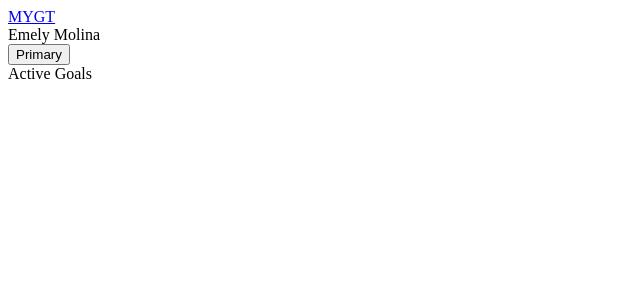
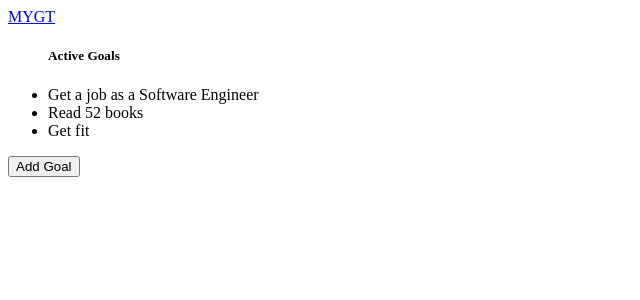
Before and after one commit to mlymolina/MYGT, a React app: page / in a window 1280 px wide. Shown: the top 300 px of the page, without its empty margins (0-640 px from the left). Built offline with nearby package versions, Linux system fonts and the light colour scheme; the HTML template or start-up script is replaced by a standard one.

Commit message:
components update

```diff
--- /dev/null
+++ b/react-client/src/components/ActiveGoals.jsx
@@ -0,0 +1,20 @@
+import React from 'react';
+import GoalList from './GoalList.jsx';
+import Button from './Button.jsx';
+
+class ActiveGoals extends React.Component {
+  constructor(props) {
+    super(props);
+  }
+
+  render() {
+    return (
+      <div className='active-goals'>
+        <GoalList goals={this.props.goals}/>
+        <Button addGoal={this.props.addGoal}/>
+      </div>
+    );
+  }
+}
+
+export default ActiveGoals;
--- a/react-client/src/components/App.jsx
+++ b/react-client/src/components/App.jsx
@@ -1,15 +1,21 @@
 import React from 'react';
 import Menu from './Menu.jsx';
-import CurrentView from './CurrentView.jsx';
+import ActiveGoals from './ActiveGoals.jsx';
 import MainNavBar from './MainNavbar.jsx';
 
 class App extends React.Component {
   constructor(props) {
     super(props);
     this.state = {
-      goals: [],
+      goals: ['Get a job as a Software Engineer','Read 52 books','Get fit'],
       user: 'Emely',
+      currentView: 'active_goals'
     };
+    this.addGoal = this.addGoal.bind(this);
+  }
+
+  addGoal() {
+    console.log('Hello from addGoal');
   }
 
   componentDidMount() {
@@ -19,15 +25,12 @@ class App extends React.Component {
   render() {
     return (
       <div>
-        <MainNavBar />
+        <MainNavBar profile={this.state.user}/>
         <div className='container'>
           <div className='row'>
-            <div className='col-sm-4'>
-              <Menu />
+            <div className='col-sm-8'>
+              <ActiveGoals addGoal={this.addGoal} goals={this.state.goals}/>
             </div>
-              <div className='col-sm-8'>
-              <CurrentView />
-              </div>
           </div>
         </div>
       </div>
--- a/react-client/src/components/Button.jsx
+++ b/react-client/src/components/Button.jsx
@@ -5,8 +5,9 @@ class Button extends React.Component {
     return(
       <button
         type='button'
-        class='btn btn-outline-primary'>
-        Primary
+        className='btn btn-outline-primary'
+        onClick={this.props.addGoal}>
+        Add Goal
       </button>
     );
   }
--- a/react-client/src/components/CurrentView.jsx
+++ /dev/null
@@ -1,16 +0,0 @@
-import React from 'react';
-import Button from './Button.jsx';
-
-class CurrentView extends React.Component {
-
-  render() {
-    return (
-      <div>
-        <Button/>
-        <div >Active Goals</div>
-      </div>
-    );
-  }
-}
-
-export default CurrentView;
--- a/react-client/src/components/Dashboard.jsx
+++ b/react-client/src/components/Dashboard.jsx
@@ -1,4 +1,4 @@
-import React from "react";
+import React from 'react';
 
 class Dashboard extends React.Component {
 
--- a/react-client/src/components/Goal.jsx
+++ b/react-client/src/components/Goal.jsx
@@ -1,11 +1,13 @@
 import React from 'react';
 
 class Goal extends React.Component {
+  constructor(props) {
+    super(props);
+  }
+
   render() {
     return (
-      <div>
-
-      </div>
+      <li className='goal'>{this.props.goal}</li>
     );
   }
 }
--- a/react-client/src/components/GoalList.jsx
+++ b/react-client/src/components/GoalList.jsx
@@ -1,12 +1,20 @@
 import React from 'react';
+import Goal from './Goal.jsx'
+
 
 class GoalList extends React.Component {
+  constructor(props) {
+    super(props);
+  }
 
   render() {
     return (
-      <div>
-
-      </div>
+      <ul className='goal-list'>
+        <h5>Active Goals</h5>
+        {this.props.goals.map((goal, i) => {
+          return (<Goal key={i} goal={goal}/>)
+        })}
+      </ul>
     );
   }
 }
--- a/react-client/src/components/Profile.jsx
+++ b/react-client/src/components/Profile.jsx
@@ -5,7 +5,6 @@ class Profile extends React.Component {
   render() {
     return (
       <div>
-        <div>Emely Molina</div>
       </div>
     );
   }
```
Also changed, not shown: 2 other files (tests, documents, lock files or other folders).
